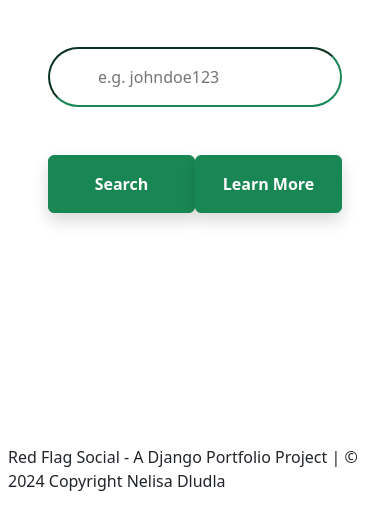
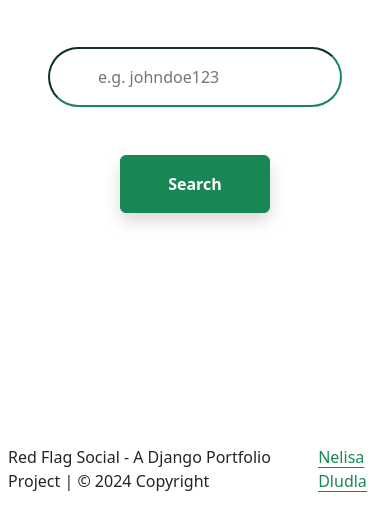
Before and after one commit to nelisa-dludla/red-flag-social, a Django app: page / in a window 390 px wide. Shown: the part 335-844 px from the top of the page. Run offline with Django 5.2, Linux system fonts and the light colour scheme.

Commit message:
Updated index page to only display one button for screens smaller than 576px and added link to GitHub profile inside the footer

```diff
--- a/reports/templates/reports/base.html
+++ b/reports/templates/reports/base.html
@@ -133,7 +133,7 @@
         <!-- Footer -->
         <footer class='mt-auto bg-custom-gray d-flex flex-column justify-content-center' style='height: 5rem;'>
             <div class='p-2 d-flex justify-content-center'>
-                Red Flag Social - A Django Portfolio Project | &copy; 2024 Copyright Nelisa Dludla
+                Red Flag Social - A Django Portfolio Project | &copy; 2024 Copyright <a class='text-success ms-2 link-offset-2' href="https://github.com/nelisa-dludla" target='_blank'>Nelisa Dludla</a>
             </div>
         </footer>
     <script src="https://cdn.jsdelivr.net/npm/bootstrap@5.3.3/dist/js/bootstrap.bundle.min.js" integrity="sha384-YvpcrYf0tY3lHB60NNkmXc5s9fDVZLESaAA55NDzOxhy9GkcIdslK1eN7N6jIeHz" crossorigin="anonymous"></script>
--- a/reports/templates/reports/index.html
+++ b/reports/templates/reports/index.html
@@ -8,8 +8,8 @@
 			<input class='px-5 p-3 w-100 rounded-pill border-2 border-success' name='q' type="text" required placeholder='e.g. johndoe123'>
 			<!-- Buttons -->
 			<div class='d-flex justify-content-evenly mt-5 mx-auto' style='max-width: 400px;'>
-				<button class='btn btn-success shadow p-3 fw-bold' type='submit' style='width: 150px;'>Search</button>
-				<a class='btn btn-success shadow p-3 fw-bold text-white text-decoration-none' href="{% url 'reports-about' %}" style='width: 150px;'>Learn More</a>
+				<button class='btn btn-success btn-large shadow p-3 fw-bold' type='submit' style='width: 150px;'>Search</button>
+				<a class='btn btn-success shadow p-3 fw-bold text-white text-decoration-none d-none d-md-block' href="{% url 'reports-about' %}" style='width: 150px;'>Learn More</a>
 			</div>
 		</form>
 	</div>
```
